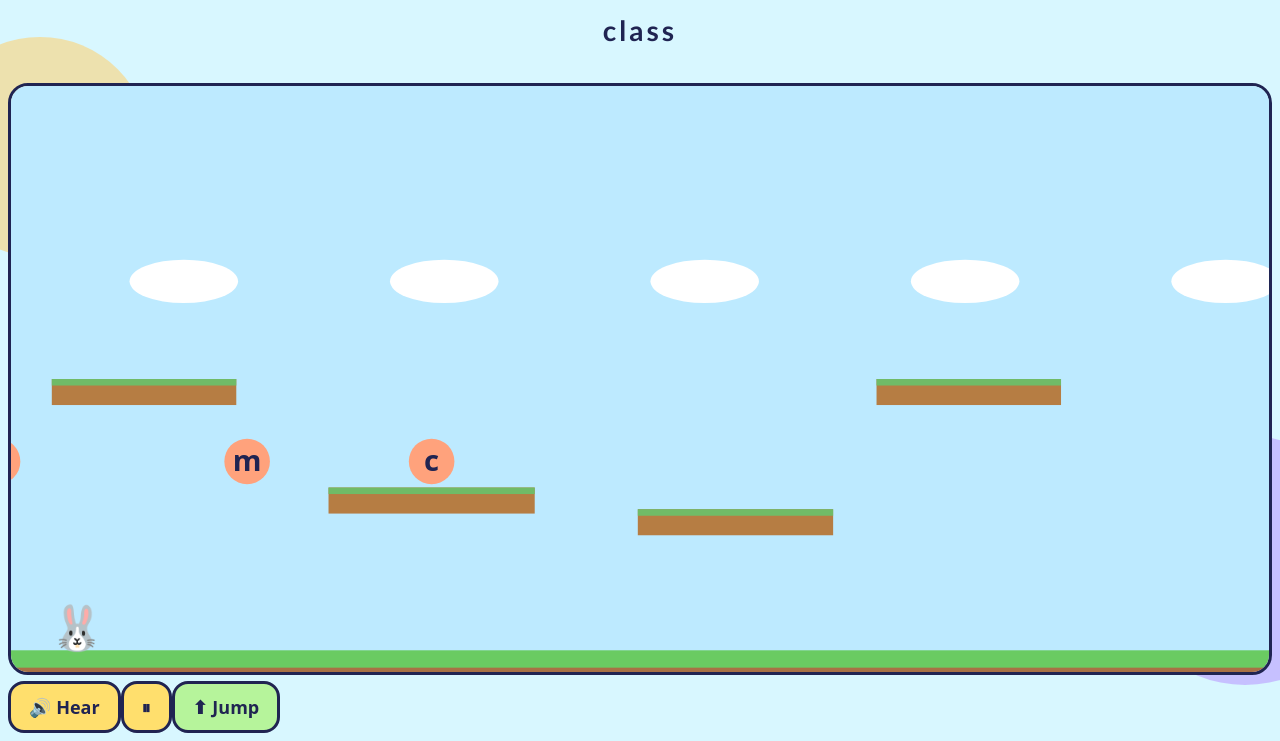
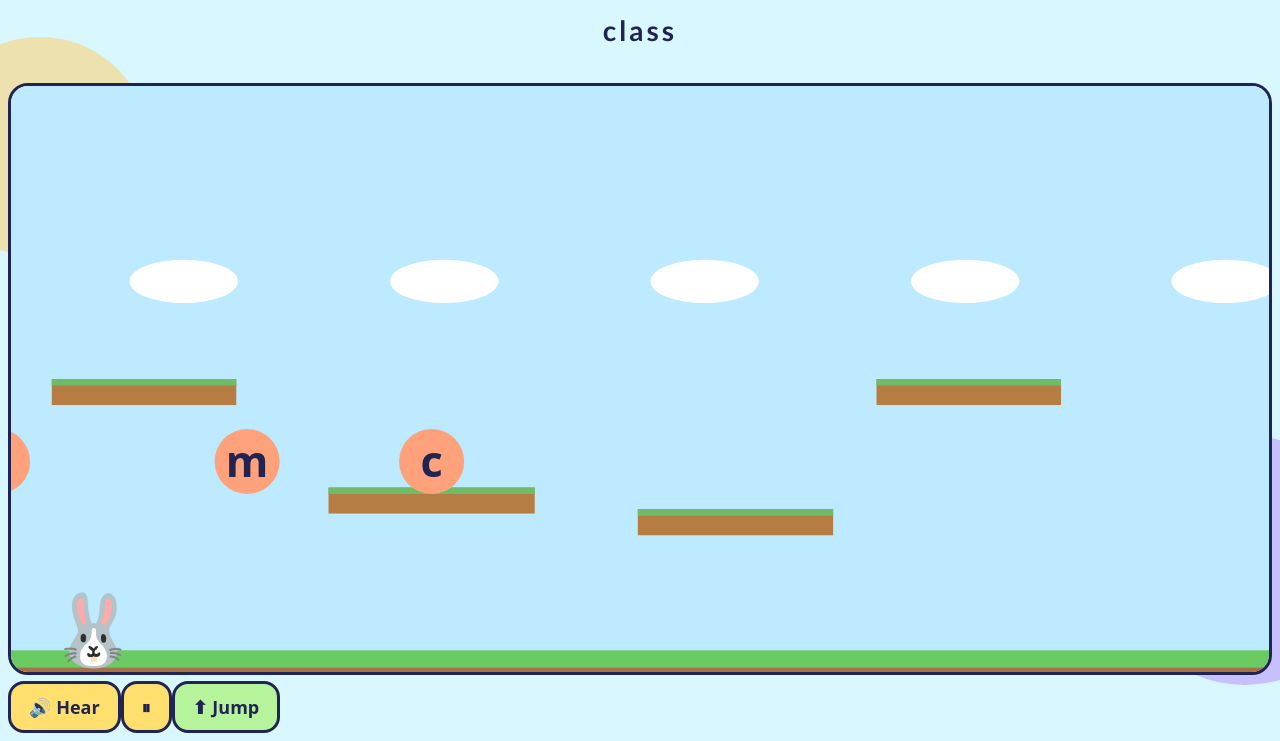
Before and after one commit to makinggit/engwebgame, a website: page game04_racing.html in a window 1280 px wide. Shown: the part 59-800 px from the top of the page. Drawn offline with Linux system fonts and the light colour scheme.

Commit message:
fix: enlarge rabbit and letters while preserving racing physics

```diff
--- a/game04_racing.html
+++ b/game04_racing.html
@@ -292,6 +292,8 @@ const SPEED = 96;
 //const ZOOM = 1.5;
 const MAX_FRAME_TIME = 0.05;
 const PHYSICS_STEP = 1 / 120;
+const LETTER_RADIUS = 30;
+const RABBIT_FONT_SIZE = 64;
 
 let activeMode = "spell";
 let nextMode = "spell";
@@ -455,10 +457,10 @@ function update(dt) {
 	for (const item of letters) {
 		if (item.used) continue;
 		if (
-			player.x + 36 > item.x - 21 &&
-			player.x < item.x + 21 &&
-			player.y + 44 > item.y - 21 &&
-			player.y < item.y + 21
+			player.x + 36 > item.x - LETTER_RADIUS &&
+			player.x < item.x + LETTER_RADIUS &&
+			player.y + 44 > item.y - LETTER_RADIUS &&
+			player.y < item.y + LETTER_RADIUS
 		) {
 			item.used = true;
 			if (item.letter === wanted) {
@@ -556,17 +558,17 @@ function draw() {
 		if (item.used) continue;
 		ctx.fillStyle = "#ffa27c";
 		ctx.beginPath();
-		ctx.arc(item.x, item.y, 21, 0, Math.PI * 2);
+		ctx.arc(item.x, item.y, LETTER_RADIUS, 0, Math.PI * 2);
 		ctx.fill();
 		ctx.fillStyle = "#202452";
-		ctx.font = "bold 27px system-ui";
+		ctx.font = "bold 40px system-ui";
 		ctx.textAlign = "center";
-		ctx.fillText(item.letter, item.x, item.y + 9);
+		ctx.fillText(item.letter, item.x, item.y + 14);
 	}
 	if (castleX !== null) drawCastle(castleX);
 	ctx.textAlign = "left";
-	ctx.font = "40px system-ui";
-	ctx.fillText("🐰", player.x, player.y + 37);
+	ctx.font = RABBIT_FONT_SIZE + "px system-ui";
+	ctx.fillText("🐰", player.x, player.y + 47);
 	if (clock < trappedUntil) {
 		ctx.strokeStyle = "#ed645e";
 		ctx.lineWidth = 4;
```
